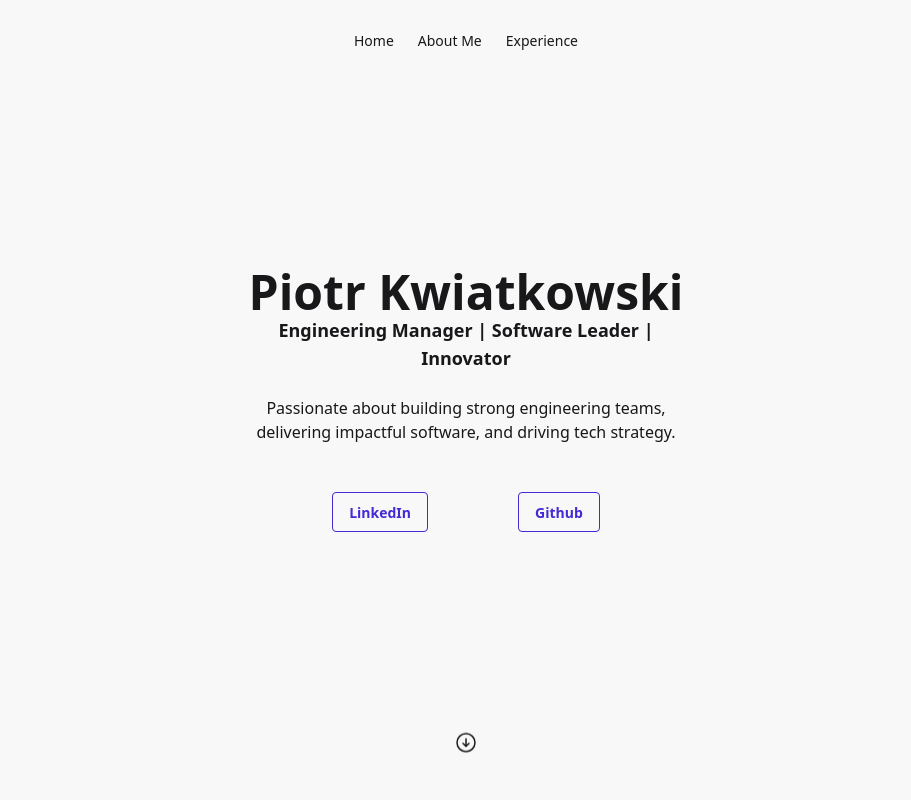
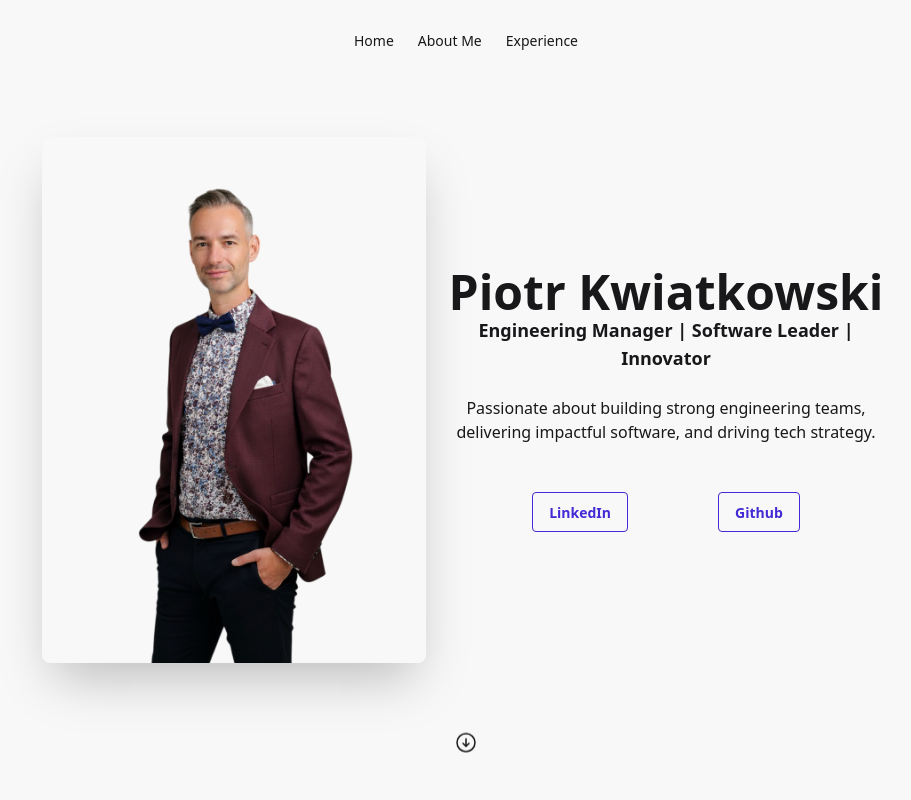
Before and after one commit to PKwiato/KwiatoDaisyUI, an Angular app: page / in a window 1280 px wide. Shown: the top 800 px of the page, without its empty margins (174-1085 px from the left). Built offline with nearby package versions, Linux system fonts and the light colour scheme; grey boxes are pictures that could not be loaded.

Commit message:
adding image to home component

```diff
--- a/src/app/core/layout/home/home.component.html
+++ b/src/app/core/layout/home/home.component.html
@@ -1,5 +1,6 @@
 <div id="home" class="hero bg-base-200 min-h-screen">
     <div class="hero-content text-center">
+        <img src="assets/me.png" alt="Moje zdjęcie" class="max-w-sm rounded-lg shadow-2xl">
       <div class="max-w-md">
         <h1 class="text-5xl font-bold">Piotr Kwiatkowski</h1>
         <p class="text-lg text-base-content font-bold">Engineering Manager | Software Leader | Innovator</p>
```
Also changed, not shown: src/assets/me.png (added).
